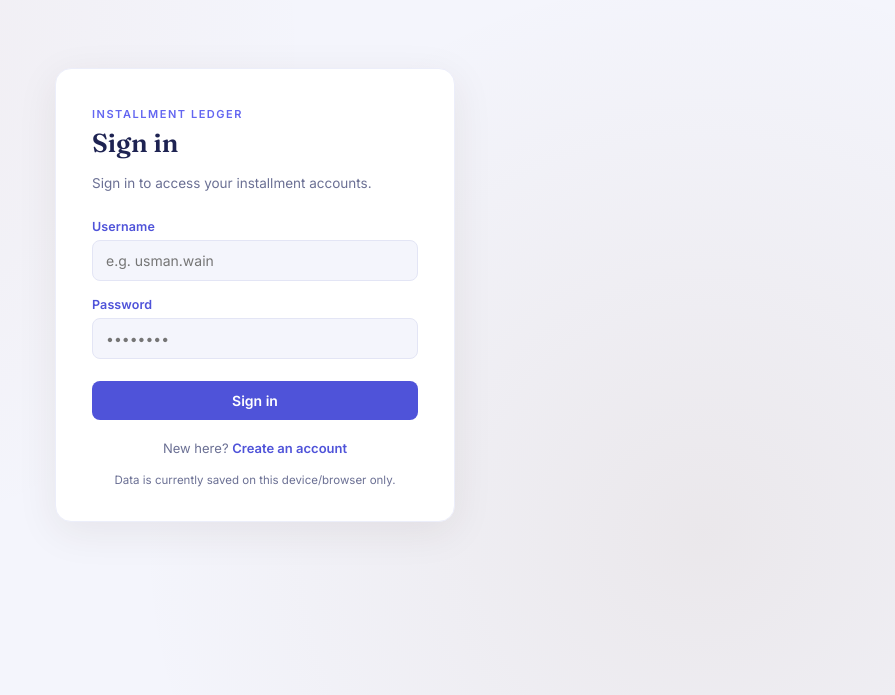
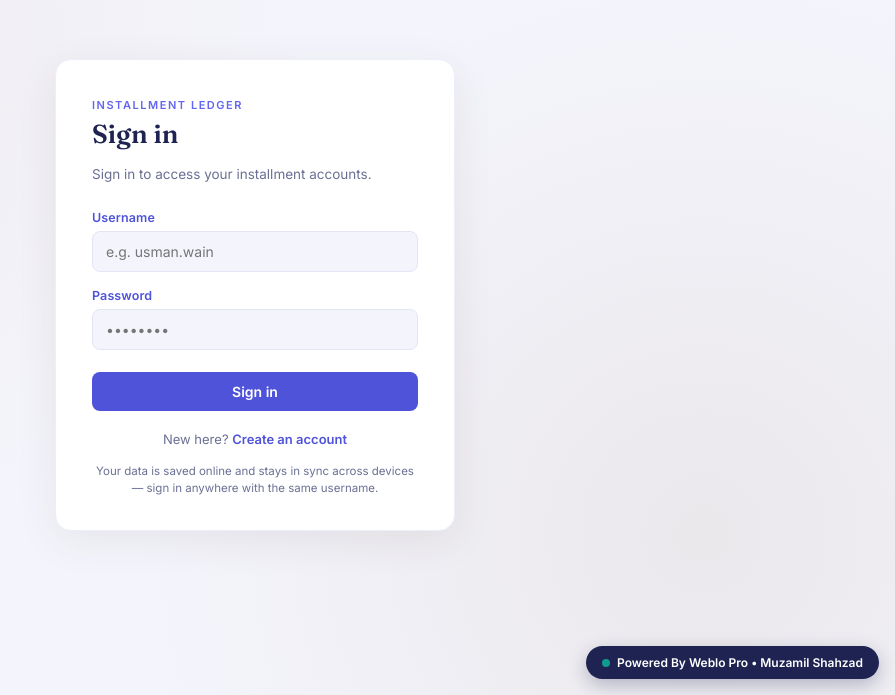
Before and after one commit to nighatshahzad36-jpg/Installment-Ledger-Weblo-Pro, a website: page index.html in a window 1280 px wide. Shown: the part 105-800 px from the top of the page, without its empty margins (385-1280 px from the left). Drawn offline with Linux system fonts and the light colour scheme.

Commit message:
Add files via upload

```diff
--- a/index.html
+++ b/index.html
@@ -491,6 +491,16 @@
     .content{padding:20px 16px 50px;}
     .topbar{padding:14px 16px;}
   }
+  .weblo-badge{
+    position:fixed;bottom:16px;right:16px;z-index:70;
+    display:flex;align-items:center;gap:7px;
+    background:var(--brown-dark);color:#fff;text-decoration:none;
+    padding:9px 16px;border-radius:24px;font-size:12px;font-weight:600;
+    box-shadow:0 6px 18px rgba(30,35,82,0.28);
+    transition:transform .15s ease, box-shadow .15s ease;
+  }
+  .weblo-badge:hover{transform:translateY(-2px);box-shadow:0 10px 22px rgba(30,35,82,0.34);}
+  .weblo-badge .weblo-dot{width:8px;height:8px;border-radius:50%;background:var(--success);flex-shrink:0;}
 </style>
 </head>
 <body>
@@ -537,7 +547,7 @@
         </form>
         <div class="auth-switch">Already have an account? <a onclick="toggleAuth('login')">Sign in</a></div>
       </div>
-      <div class="sync-note">Data is currently saved on this device/browser only.</div>
+      <div class="sync-note">Your data is saved online and stays in sync across devices — sign in anywhere with the same username.</div>
     </div>
   </div>
 </div>
@@ -1913,5 +1923,8 @@ async function savePartner(){
   prefillLoginUsername();
 })();
 </script>
+<a class="weblo-badge" href="https://weblopro.netlify.app" target="_blank" rel="noopener">
+  <span class="weblo-dot"></span>Powered By Weblo Pro &bull; Muzamil Shahzad
+</a>
 </body>
 </html>
```
